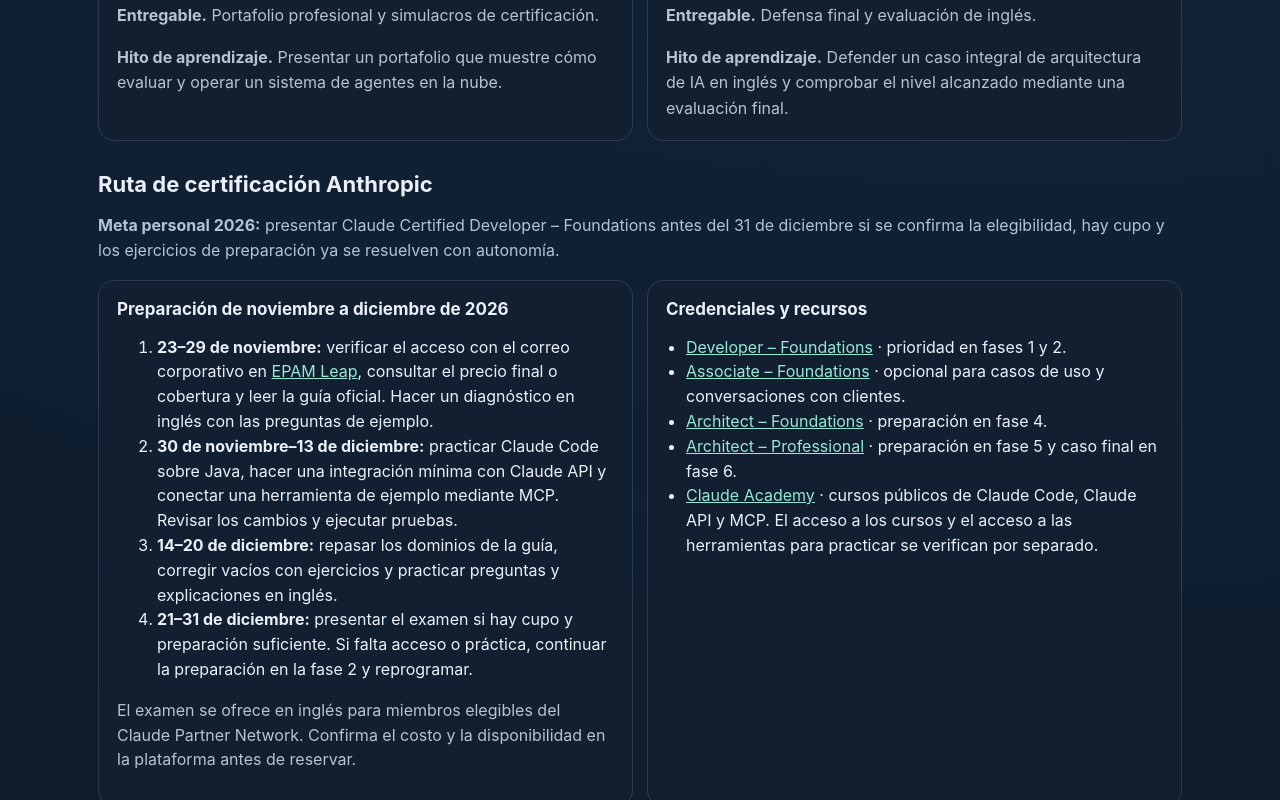
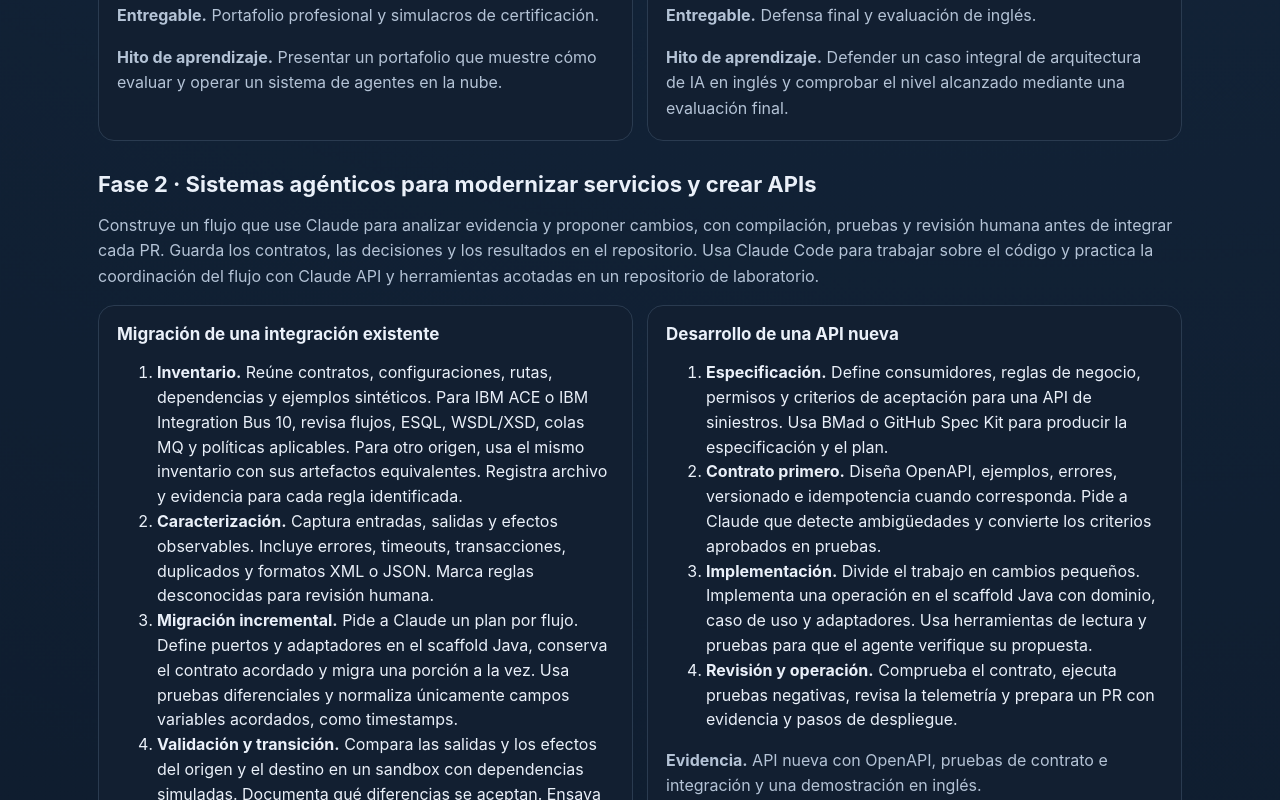
Before and after one commit to dveleper/ai-learning-roadmap, a plain HTML site: page index.html in a window 1280 px wide. Shown: the part 2000-2800 px from the top of the page. Drawn offline with nearby package versions, Linux system fonts and the light colour scheme.

Commit message:
Añade laboratorios agénticos de migración y APIs nuevas

```diff
--- a/index.html
+++ b/index.html
@@ -17,6 +17,7 @@
   <div class="actions">
     <a class="btn primary" href="#temario">Ver el plan de estudios</a>
     <a class="btn" href="#requisitos">Consultar prerrequisitos</a>
+    <a class="btn" href="#laboratorios-agenticos">Laboratorios agénticos</a>
     <a class="btn" href="#certificacion">Certificación Anthropic</a>
     <a class="btn" href="#despliegue">Laboratorio de despliegue</a>
     <a class="btn" href="#sesiones">Ir a las sesiones</a>
@@ -44,6 +45,33 @@
   <h2>Plan de estudios</h2>
   <p>Las seis fases combinan temas técnicos, práctica de inglés y un entregable para demostrar lo aprendido.</p>
   <ol id="curriculum" class="curriculum-grid"></ol>
+</section>
+<section id="laboratorios-agenticos" class="section">
+  <h2>Fase 2 · Sistemas agénticos para modernizar servicios y crear APIs</h2>
+  <p>Construye un flujo que use Claude para analizar evidencia y proponer cambios, con compilación, pruebas y revisión humana antes de integrar cada PR. Guarda los contratos, las decisiones y los resultados en el repositorio. Usa Claude Code para trabajar sobre el código y practica la coordinación del flujo con Claude API y herramientas acotadas en un repositorio de laboratorio.</p>
+  <div class="course-grid">
+    <div class="panel">
+      <h3>Migración de una integración existente</h3>
+      <ol>
+        <li><strong>Inventario.</strong> Reúne contratos, configuraciones, rutas, dependencias y ejemplos sintéticos. Para IBM ACE o IBM Integration Bus 10, revisa flujos, ESQL, WSDL/XSD, colas MQ y políticas aplicables. Para otro origen, usa el mismo inventario con sus artefactos equivalentes. Registra archivo y evidencia para cada regla identificada.</li>
+        <li><strong>Caracterización.</strong> Captura entradas, salidas y efectos observables. Incluye errores, timeouts, transacciones, duplicados y formatos XML o JSON. Marca reglas desconocidas para revisión humana.</li>
+        <li><strong>Migración incremental.</strong> Pide a Claude un plan por flujo. Define puertos y adaptadores en el scaffold Java, conserva el contrato acordado y migra una porción a la vez. Usa pruebas diferenciales y normaliza únicamente campos variables acordados, como timestamps.</li>
+        <li><strong>Validación y transición.</strong> Compara las salidas y los efectos del origen y el destino en un sandbox con dependencias simuladas. Documenta qué diferencias se aceptan. Ensaya el cambio de tráfico y el rollback en laboratorio.</li>
+      </ol>
+      <p><strong>Evidencia.</strong> Servicio Java migrado, matriz de equivalencia con referencias al origen y resultados de pruebas de paridad.</p>
+    </div>
+    <div class="panel">
+      <h3>Desarrollo de una API nueva</h3>
+      <ol>
+        <li><strong>Especificación.</strong> Define consumidores, reglas de negocio, permisos y criterios de aceptación para una API de siniestros. Usa BMad o GitHub Spec Kit para producir la especificación y el plan.</li>
+        <li><strong>Contrato primero.</strong> Diseña OpenAPI, ejemplos, errores, versionado e idempotencia cuando corresponda. Pide a Claude que detecte ambigüedades y convierte los criterios aprobados en pruebas.</li>
+        <li><strong>Implementación.</strong> Divide el trabajo en cambios pequeños. Implementa una operación en el scaffold Java con dominio, caso de uso y adaptadores. Usa herramientas de lectura y pruebas para que el agente verifique su propuesta.</li>
+        <li><strong>Revisión y operación.</strong> Comprueba el contrato, ejecuta pruebas negativas, revisa la telemetría y prepara un PR con evidencia y pasos de despliegue.</li>
+      </ol>
+      <p><strong>Evidencia.</strong> API nueva con OpenAPI, pruebas de contrato e integración y una demostración en inglés.</p>
+    </div>
+  </div>
+  <p><strong>Evaluación común.</strong> Ejecuta el flujo sobre casos nuevos y mide corrección, cambios rechazados en revisión, latencia y costo. Detén el flujo cuando falte evidencia, falle una prueba o se agote su presupuesto. Relaciona cada práctica con Agentes y flujos, Aplicaciones e integración, y Evaluación y depuración de Developer – Foundations.</p>
 </section>
 <section id="certificacion" class="section">
   <h2>Ruta de certificación Anthropic</h2>
```
